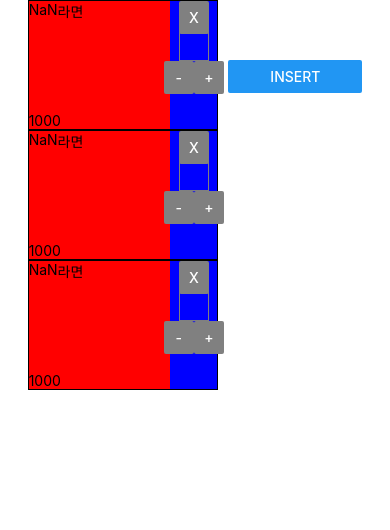
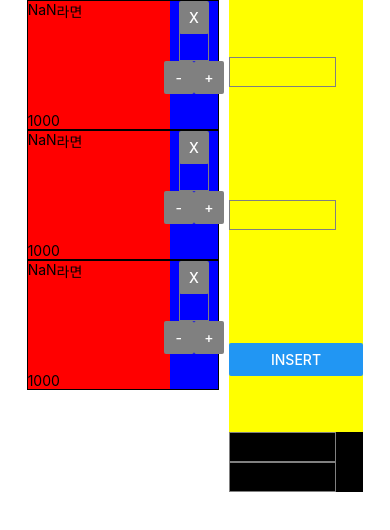
Before and after one commit to AmondChocolateShake/exchange_money, a React Native app: screen / in a window 390 px wide. Shown: the top 530 px of the page. Built offline with nearby package versions, Linux system fonts and the light colour scheme.

Commit message:
styling inputBox

```diff
--- a/components/InputContainer.js
+++ b/components/InputContainer.js
@@ -1,11 +1,30 @@
 import {Button, TextInput, View} from 'react-native'
 
 const textInputSt={
-  height:30
+  width:"80%",
+  height:30,
+  borderWidth:1,
+  borderColor:"gray"
+
 }
 
 const container={
   flex:2,
+  maxHeight:"70%",
+  justifyContent:"flex-start",
+  backgroundColor:"black",
+
+}
+
+const itemInput={
+  flex:1,
+  justifyContent:"space-around",
+  backgroundColor:"yellow",
+
+}
+
+const switchSt={
+  flex:1,
 
 }
 
@@ -16,9 +35,13 @@ const InputContainer=(props)=>{
   return(
     <View style={container}>
 
-      <View>
-        <TextInput style={textInputSt}></TextInput>
-        <TextInput style={textInputSt}></TextInput>
+      <View style={itemInput}>
+        <View>
+          <TextInput style={textInputSt}></TextInput>
+        </View>
+        <View>
+          <TextInput style={textInputSt}></TextInput>
+        </View>
         <View>
           <Button title='Insert'></Button>
         </View>
```
